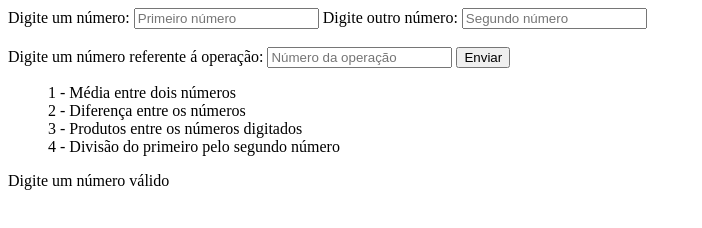
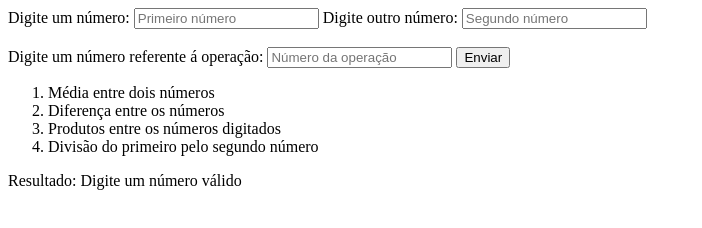
Before and after one commit to AntonyBrito/Front-End-Senai, a plain HTML site: page exercicios-condicionais/switch-case/ex2/index.html in a window 1280 px wide. Both pictures are taken after a click on the button "Enviar". Shown: the whole page, without its empty margins (0-702 px from the left). Drawn offline with Linux system fonts and the light colour scheme.

Commit message:
Refatoração no ex de casos

```diff
--- a/exercicios-condicionais/switch-case/ex2/index.html
+++ b/exercicios-condicionais/switch-case/ex2/index.html
@@ -9,6 +9,7 @@
   <body>
     <label for="numeroUmInput">Digite um número: </label>
     <input type="number" id="numeroUmInput" placeholder="Primeiro número" />
+
     <label for="numeroDoisInput">Digite outro número: </label>
     <input type="number" id="numeroDoisInput" placeholder="Segundo número" />
     <br />
@@ -16,12 +17,12 @@
     <label for="operacaoInput">Digite um número referente á operação: </label>
     <input type="number" id="operacaoInput" placeholder="Número da operação" />
     <button onclick="enviar()">Enviar</button>
-    <ul style="list-style: none">
-      <li>1 - Média entre dois números</li>
-      <li>2 - Diferença entre os números</li>
-      <li>3 - Produtos entre os números digitados</li>
-      <li>4 - Divisão do primeiro pelo segundo número</li>
-    </ul>
+    <ol>
+      <li>Média entre dois números</li>
+      <li>Diferença entre os números</li>
+      <li>Produtos entre os números digitados</li>
+      <li>Divisão do primeiro pelo segundo número</li>
+    </ol>
 
     <p id="resultado"></p>
   </body>
--- a/exercicios-condicionais/switch-case/ex2/js/script.js
+++ b/exercicios-condicionais/switch-case/ex2/js/script.js
@@ -14,9 +14,11 @@ function enviar() {
 
     let resultado = document.getElementById('resultado');
     if (resultado != null) {
-      resultado.textContent = String(
-        casos(numeroUmInputValor, numeroDoisInputValor, operacaoInputValor)
-      );
+      resultado.textContent =
+        'Resultado: ' +
+        String(
+          casos(numeroUmInputValor, numeroDoisInputValor, operacaoInputValor)
+        );
     }
   }
 }
```
